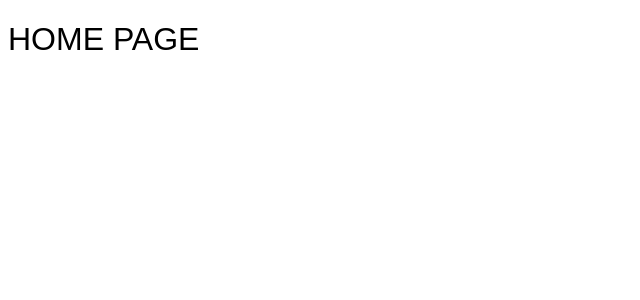
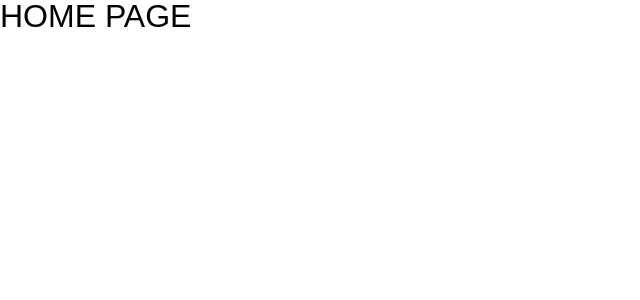
Before and after one commit to sandricoprovo/bueuely, a SvelteKit app: page / in a window 1280 px wide. Shown: the top 300 px of the page, without its empty margins (0-640 px from the left). Built offline with nearby package versions, Linux system fonts and the light colour scheme.

Commit message:
feat(ui): adds css reset file

```diff
--- a/src/routes/+layout.svelte
+++ b/src/routes/+layout.svelte
@@ -1,4 +1,5 @@
 <script lang="ts">
+    import '../styles/reset.css';
     import '../styles/fonts.css';
 </script>
 
--- /dev/null
+++ b/src/styles/reset.css
@@ -0,0 +1,134 @@
+html,
+body,
+div,
+span,
+applet,
+object,
+iframe,
+h1,
+h2,
+h3,
+h4,
+h5,
+h6,
+p,
+blockquote,
+pre,
+a,
+abbr,
+acronym,
+address,
+big,
+cite,
+code,
+del,
+dfn,
+em,
+img,
+ins,
+kbd,
+q,
+s,
+samp,
+small,
+strike,
+strong,
+sub,
+sup,
+tt,
+var,
+b,
+u,
+i,
+center,
+dl,
+dt,
+dd,
+ol,
+ul,
+li,
+fieldset,
+form,
+label,
+legend,
+table,
+caption,
+tbody,
+tfoot,
+thead,
+tr,
+th,
+td,
+article,
+aside,
+canvas,
+details,
+embed,
+figure,
+figcaption,
+footer,
+header,
+hgroup,
+menu,
+nav,
+output,
+ruby,
+section,
+summary,
+time,
+mark,
+audio,
+video {
+    /* margin: 0; */
+    /* padding: 0; */
+    border: 0;
+}
+
+/* HTML5 display-role reset for older browsers */
+article,
+aside,
+details,
+figcaption,
+figure,
+footer,
+header,
+hgroup,
+menu,
+nav,
+section {
+    display: block;
+}
+
+body {
+    line-height: 1;
+}
+
+ol,
+ul {
+    list-style: none;
+}
+
+blockquote,
+q {
+    quotes: none;
+}
+
+blockquote:before,
+blockquote:after,
+q:before,
+q:after {
+    content: '';
+    content: none;
+}
+
+table {
+    border-collapse: collapse;
+    border-spacing: 0;
+}
+
+*,
+html {
+    padding: 0;
+    margin: 0;
+    box-sizing: border-box;
+}
```
